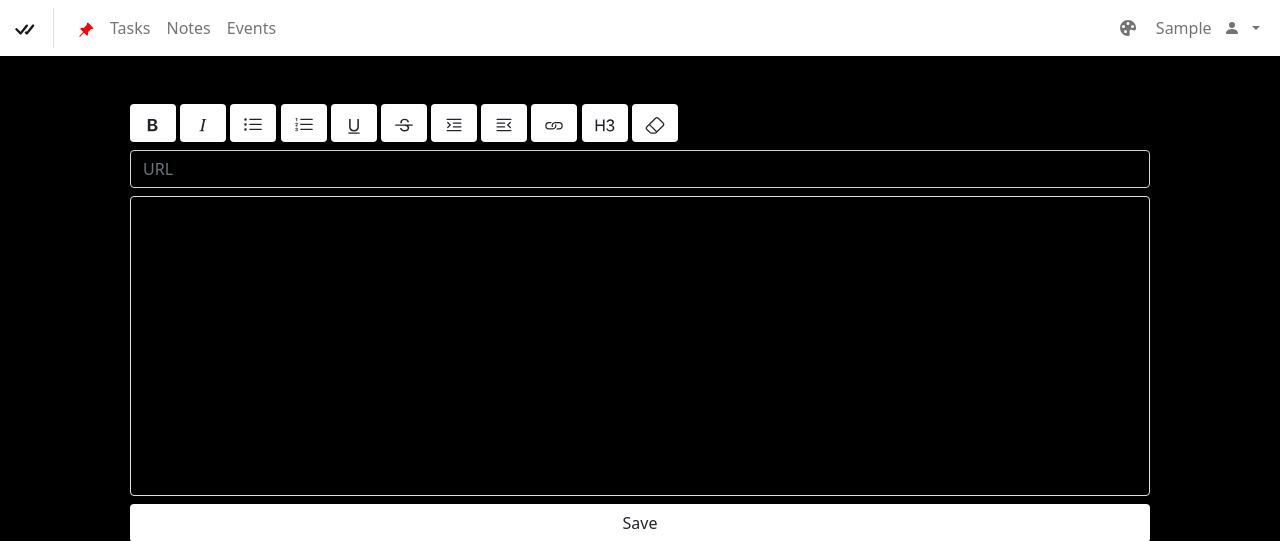
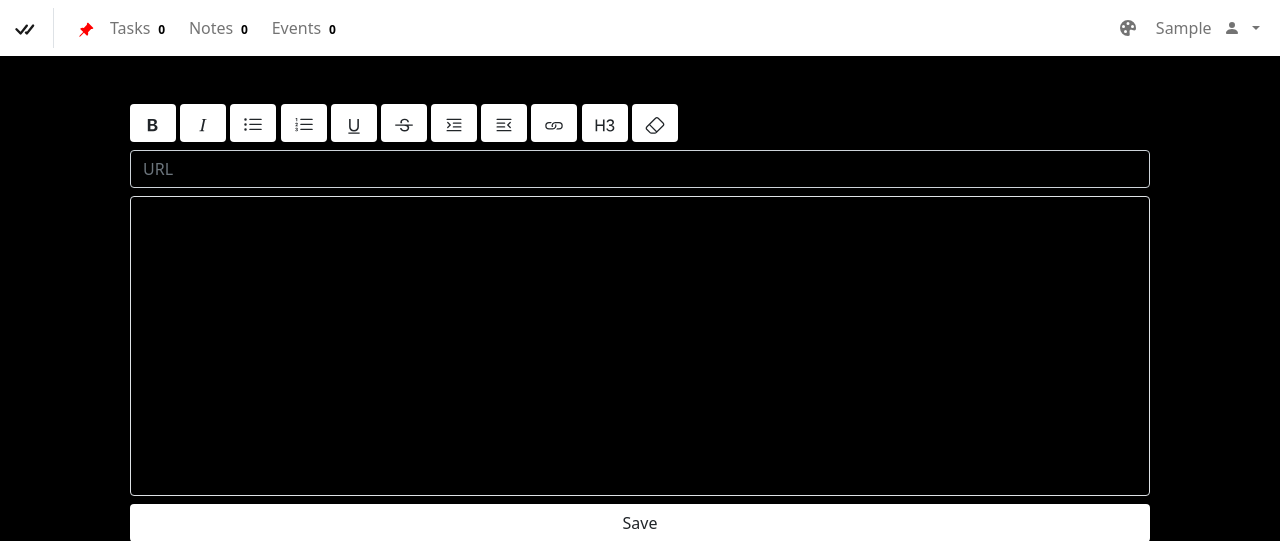
Before and after one commit to misterrager8/toDo-Py, a Flask app: page /editor in a window 1280 px wide. Shown: the top 541 px of the page. Run offline with Flask 2, Linux system fonts and the light colour scheme; the visitor is signed in with stand-in values (Sample User, id 1); data comes from the database, SQL or seed files in the repository; data that the repository does not hold is empty.

Commit message:
Put counts in navbar, set default 'done' values

```diff
--- a/modules/models.py
+++ b/modules/models.py
@@ -23,7 +23,7 @@ class User(db.Model, UserMixin):
         return self.bullets.order_by(text("date_created desc"))
 
     def get_tasks(self):
-        return self.bullets.filter(Bullet.type_ == "Task").order_by(Bullet.done, text("date_created desc"))
+        return self.bullets.filter(Bullet.type_ == "Task", Bullet.done != True).order_by(text("date_created desc"))
 
     def get_events(self):
         return self.bullets.filter(Bullet.type_ == "Event").order_by(text("event_date"))
--- a/modules/templates/base.html
+++ b/modules/templates/base.html
@@ -16,12 +16,14 @@
       <span class="navbar-toggler-icon"></span>
     </button>
     <div class="collapse navbar-collapse" id="navContent">
+      {% if not current_user.is_anonymous %}
       <ul class="navbar-nav me-auto">
         <li class="nav-item"><a href="{{ url_for('pinned') }}" class="nav-link">{{ macros.pin_icon(true, size=16) }}</a></li>
-        <li class="nav-item"><a href="{{ url_for('tasks') }}" class="nav-link">Tasks</a></li>
-        <li class="nav-item"><a href="{{ url_for('notes') }}" class="nav-link">Notes</a></li>
-        <li class="nav-item"><a href="{{ url_for('events') }}" class="nav-link">Events</a></li>
+        <li class="nav-item"><a href="{{ url_for('tasks') }}" class="nav-link">Tasks<span class="badge badge-custom">{{ current_user.get_tasks().count() }}</span></a></li>
+        <li class="nav-item"><a href="{{ url_for('notes') }}" class="nav-link">Notes<span class="badge badge-custom">{{ current_user.get_notes().count() }}</span></a></li>
+        <li class="nav-item"><a href="{{ url_for('events') }}" class="nav-link">Events<span class="badge badge-custom">{{ current_user.get_events().count() }}</span></a></li>
       </ul>
+      {% endif %}
       <ul class="navbar-nav ms-auto">
         <li class="nav-item"><a class="nav-link" onclick="changeTheme()">{{ macros.theme_icon() }}</a></li>
         <li class="nav-item dropdown">
--- a/modules/views.py
+++ b/modules/views.py
@@ -102,11 +102,13 @@ def bullet_create():
     type_ = request.form["type_"]
     content = request.form["content"]
     event_date = datetime.datetime.strptime(request.form["event_date"], "%Y-%m-%d").date() if type_ == "Event" else None
+    done = False if type_ == "Task" else None
 
     database.create(Bullet(type_=type_,
                            content=content,
                            event_date=event_date,
                            date_created=datetime.datetime.now(),
+                           done=done,
                            user=current_user.id))
 
     return redirect(url_for("index"))
```
